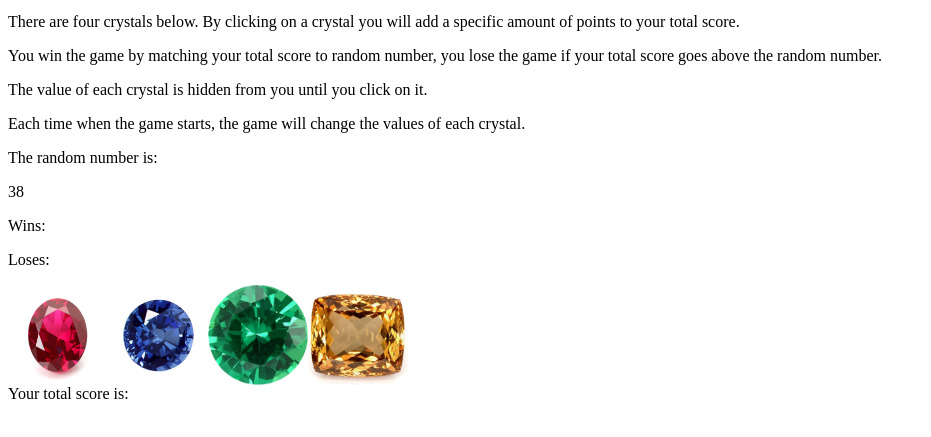
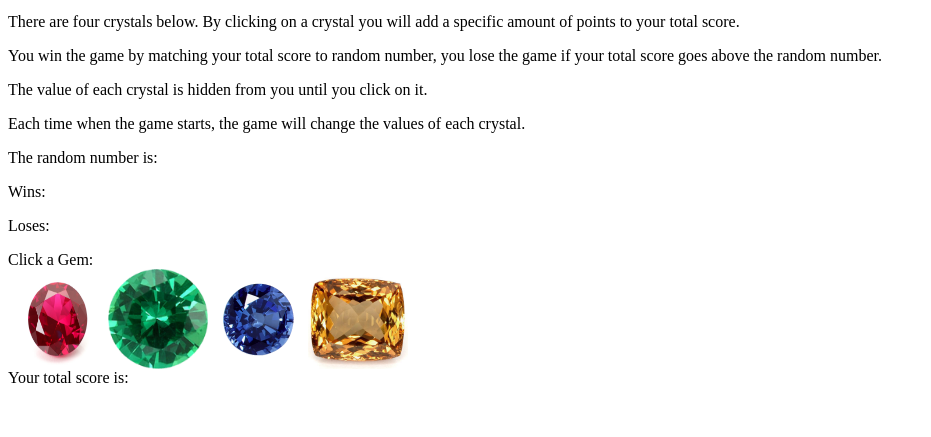
Before and after one commit to davidli01/week4Game, a plain HTML site: page index.html in a window 1280 px wide. Shown: the part 101-538 px from the top of the page, without its empty margins (0-931 px from the left). Drawn offline with Linux system fonts and the light colour scheme.

Commit message:
changed tags to input

```diff
--- a/game.js
+++ b/game.js
@@ -83,9 +83,16 @@ console.log(number);
 console.log(total);
 */
 
-//get attributes for gem elements
+//get attributes for gem elements (data-num)
 var gem = document.querySelectorAll('img');
 console.log(gem);
-var number = gem[0].dataset.num;
-console.log(number);
+var img1 = gem[0].dataset.num;
+console.log(img1);
+var img2 = gem[1].dataset.num;
+var img3 = gem[2].dataset.num;
+var img4 = gem[3].dataset.num;
+
+function addnum() {
+	if ()
+}
 document.querySelectorAll("img").onclick = addNum;
--- a/index.html
+++ b/index.html
@@ -24,16 +24,12 @@
 			<p class="win">Wins:</p>
 			<p class="lose">Loses:</p>
 		</div>
-		<div class="box1"></div>
-		<div class="box2"></div>
-		<div class="box3"></div>
-		<div class="box4"></div>
-<!--		<div class="gems">
-			<img src="assets/image/ruby.jpg" data-num="[10, 5, 7, 3]" alt="Ruby" class="ruby">
-			<img src="assets/image/emerald.png" data-num="[10, 5, 7, 3]" alt="Emerald" class="emerald">
-			<img src="assets/image/Sapphire.png" data-num="[10, 5, 7, 3]" alt="Sapphire" class="sapphire">
-			<img src="assets/image/topaz.jpg" data-num="[10, 5, 7, 3]" alt="Topaz" class="topaz">
-		</div>-->
+		<div class="inputMsg">Click a Gem: </div>
+			<input src="assets/image/ruby.jpg" data-num="[10, 5, 7, 3]" alt="Ruby" class="ruby" type="image">
+			<input src="assets/image/emerald.png" data-num="[10, 5, 7, 3]" alt="Emerald" class="emerald" type="image">
+			<input src="assets/image/Sapphire.png" data-num="[10, 5, 7, 3]" alt="Sapphire" class="sapphire" type="image">
+			<input src="assets/image/topaz.jpg" data-num="[10, 5, 7, 3]" alt="Topaz" class="topaz" type="image">
+
 		<div class="score">
 			<p>Your total score is:</p>
 		</div>
@@ -41,6 +37,7 @@
 	</div>
 
 
+
 	<script type="text/javascript" src="game.js"></script>
 	<!--<script type="text/javascript" src="assets/javascript/game.js"></script>-->
 </body>
```
